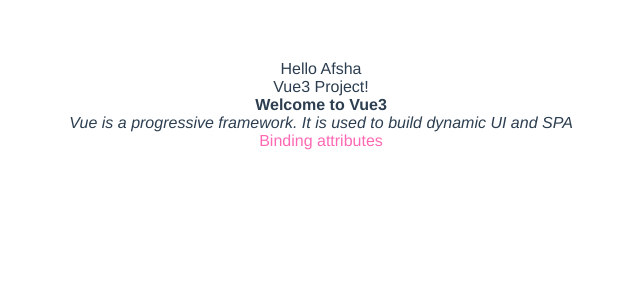
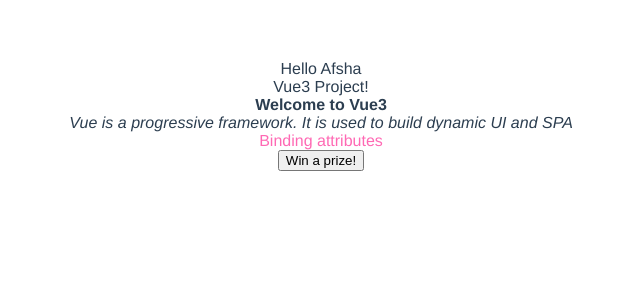
Before and after one commit to mdafsha9/VueJS3-Tutorials, a Vue app: page / in a window 1280 px wide. Shown: the top 300 px of the page, without its empty margins (319-959 px from the left). Built offline with nearby package versions, Linux system fonts and the light colour scheme.

Commit message:
if disabled is false

```diff
--- a/src/App.vue
+++ b/src/App.vue
@@ -2,7 +2,8 @@
   <span>{{greet}} {{name}}</span><br>
   <span v-text="framework"></span>
   <div v-html="inner"></div>
-  <span v-bind:id="attributeId">Binding attributes</span>
+  <span v-bind:id="attributeId">Binding attributes</span><br>
+  <button v-bind:disabled="isDisabled">Win a prize!</button>
 </template>
 
 <script>
@@ -16,6 +17,9 @@
       framework:'Vue3 Project!',
       inner:'<b>Welcome to Vue3</b><br><i>Vue is a progressive framework. It is used to build dynamic UI and SPA</i>',
       attributeId: 'attribute',
+      isDisabled:false,
+
+
 
     }
   }
```
